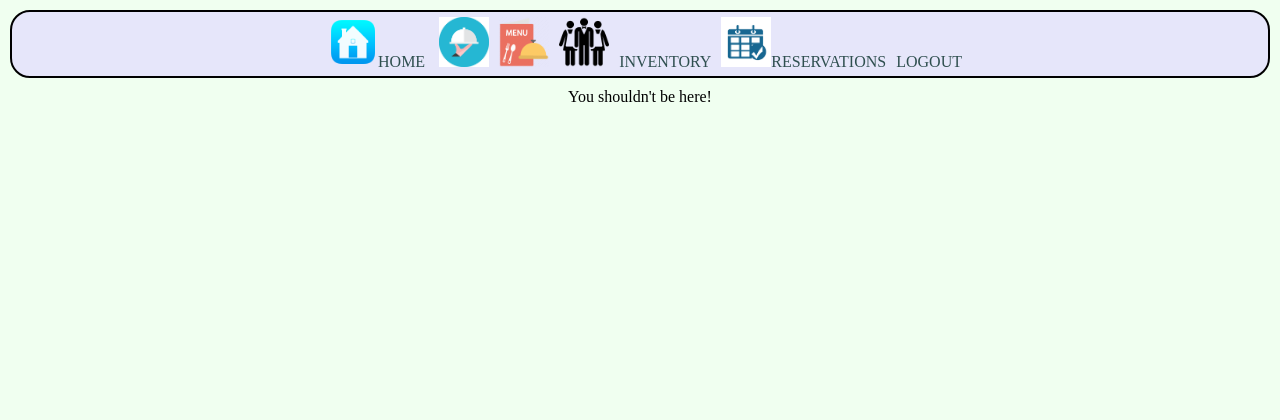
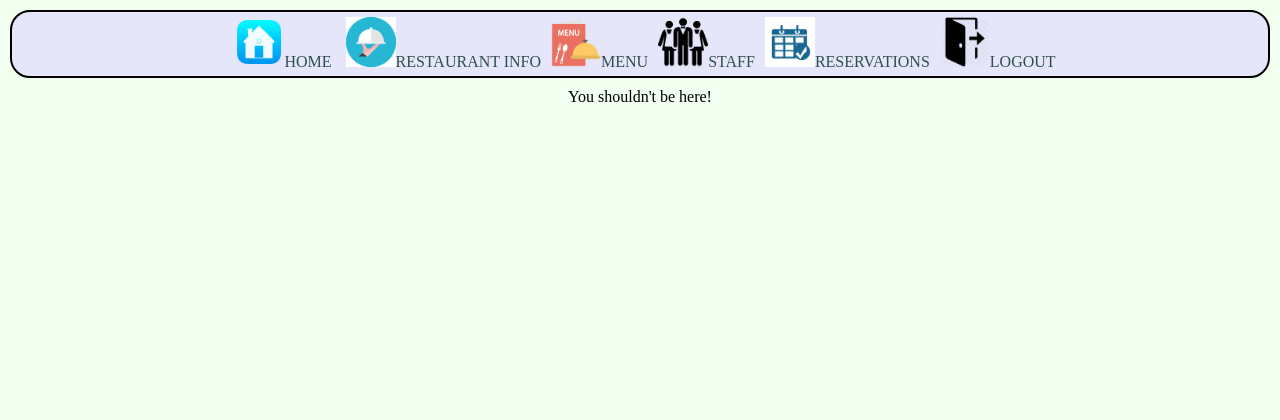
Before and after one commit to coolryan/BonAppetitRestaurantManagementSystem, a PHP site: page /staff.php in a window 1280 px wide. Shown: the top 420 px of the page. Run offline with PHP 8.4, Linux system fonts and the light colour scheme; the visitor is signed in with stand-in values (Sample User, id 1); data that the repository does not hold is empty.

Commit message:
add logout icon, clean up the CSS. add button to edit menu page and modifiled header, reservation table, and staff. also add button to edit staff page

```diff
--- a/public/CSS/Main.css
+++ b/public/CSS/Main.css
@@ -108,6 +108,10 @@
 	float: left;
 }
 
+div.actionbtn a {
+	text-decoration: none;
+}
+
 /* CSS for menu */
 #menu {
 	width: 75%;
--- a/public/Header.php
+++ b/public/Header.php
@@ -14,12 +14,12 @@
 <?php
 	require_once("utils.php");
 	if(isLoggedIn()) {
-		echo '<a href="/restaurant_info.php"><img src="images/icons/restaurant_info.png" alt="r_info"/Restaurant Info</a>';
-		echo '<a href="/editmenu.php"><img src="images/icons/restaurant_menu.png" alt="R_menu"/Menu</a>';
-		echo '<a href="/staff.php"><img src="images/icons/restaurant_staff.png" alt="R_staff"/Staff</a>';
-		echo '<a href="">Inventory</a>';
+		echo '<a href="/restaurant_info.php"><img src="images/icons/restaurant_info.png" alt="r_info"/>Restaurant Info</a>';
+		echo '<a href="/editmenu.php"><img src="images/icons/restaurant_menu.png" alt="R_menu"/>Menu</a>';
+		echo '<a href="/staff.php"><img src="images/icons/restaurant_staff.png" alt="R_staff"/>Staff</a>';
+		// echo '<a href="">Inventory</a>';
 		echo '<a href="view_reservations.php"><img src="images/icons/reservation.png" alt="Reserve"/>Reservations</a>';
-		echo '<a href="/Logout.php">Logout</a>';
+		echo '<a href="/Logout.php"><img src="images/icons/logout.png" alt="logout"/>Logout</a>';
 	}
 	else {
 		echo '<a href="/menu.php"><img src="images/icons/restaurant_menu.png" alt="R_menu"/>Menu</a>';
--- a/public/reservation_table.php
+++ b/public/reservation_table.php
@@ -45,7 +45,9 @@
 
     if($show_edit) {
         ?>
-        <a href="/reservation.php" class="button">New Reservation</a>
+        <div class="actionbtn">
+            <button><a href="/reservation.php" class="button">New Reservation</a></button>
+        </div>
         <?php
     }
 ?>
--- a/public/staff.php
+++ b/public/staff.php
@@ -32,6 +32,9 @@
 			require_once("Connect.php");
 
 		?>
+		<div class="actionbtn">
+			<button><a href="/edit_staff.php">Add staff member</a></button>
+		</div>
 		<table>
 			<tr>
 				<th>Name</th>
@@ -62,8 +65,6 @@
 			}
 		?>
 		</table>
-
-		<a href="/edit_staff.php">Add staff member</a>
 		<!-- Footer  -->
 		<?php require_once("Footer.php"); ?>
 	</div>
```
Also changed, not shown: public/images/icons/logout.png (added), 1 other file.
